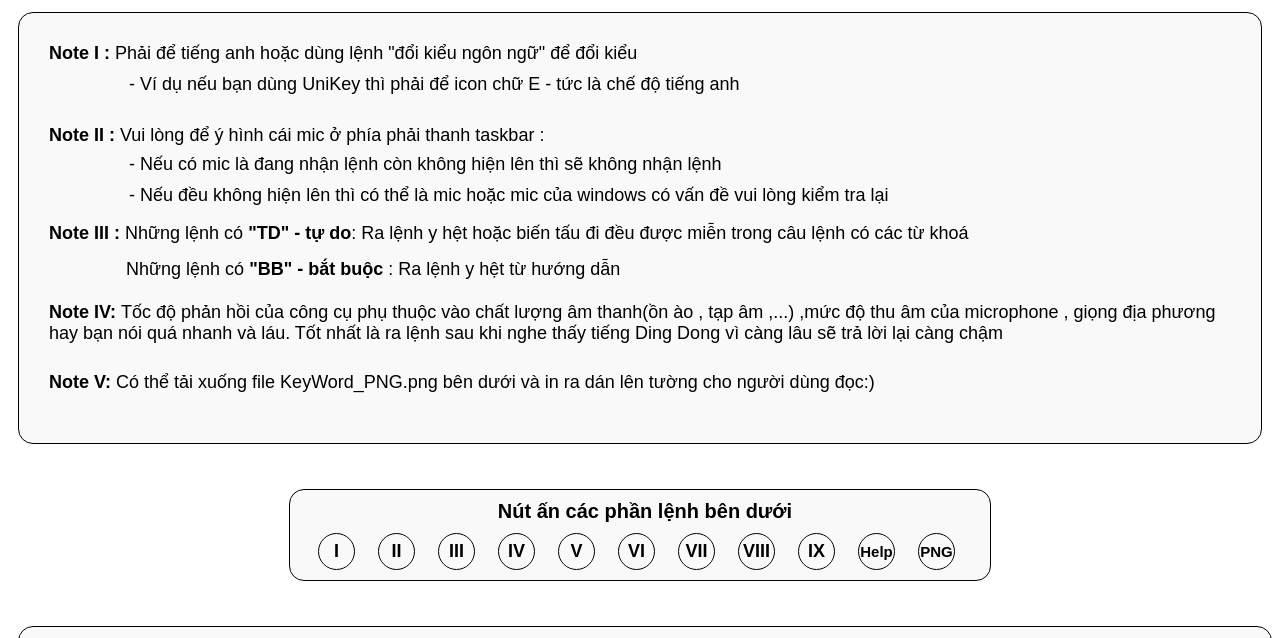
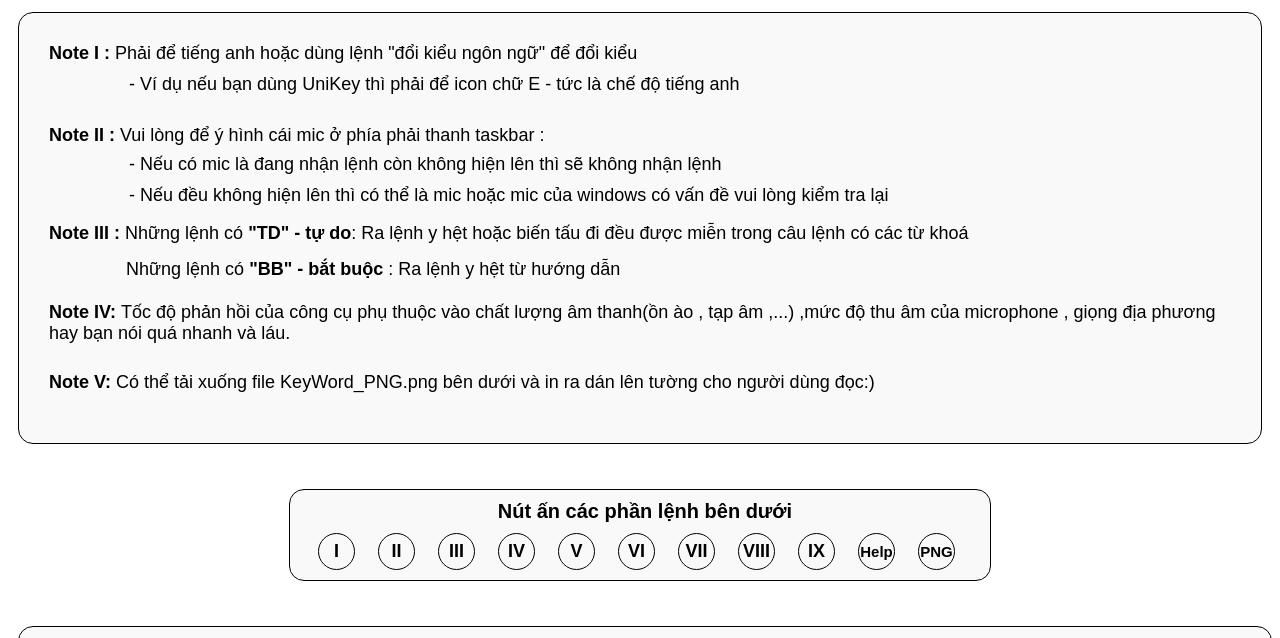
Before and after one commit to GLCZ7/keyword, a plain HTML site: page index.html in a window 1280 px wide. Shown: the part 88-726 px from the top of the page. Drawn offline with Linux system fonts and the light colour scheme.

Commit message:
Update index.html

```diff
--- a/index.html
+++ b/index.html
@@ -1,3 +1,4 @@
+
 <!DOCTYPE html>
 <html lang="en">
 
@@ -360,8 +361,7 @@
             </p>
             </p>
             <p style="top: -28px;"><b>Note IV: </b>Tốc độ phản hồi của công cụ phụ thuộc vào chất lượng âm thanh(ồn ào ,
-                tạp âm ,...) ,mức độ thu âm của microphone , giọng địa phương hay bạn nói quá nhanh và láu. Tốt nhất là
-                ra lệnh sau khi nghe thấy tiếng Ding Dong vì càng lâu sẽ trả lời lại càng chậm</p>
+                tạp âm ,...) ,mức độ thu âm của microphone , giọng địa phương hay bạn nói quá nhanh và láu.</p>
             <p style="top: -20px;"><b>Note V: </b>Có thể tải xuống file KeyWord_PNG.png bên dưới và in ra dán lên
                 tường cho người dùng đọc:)</p>
         </div>
```
